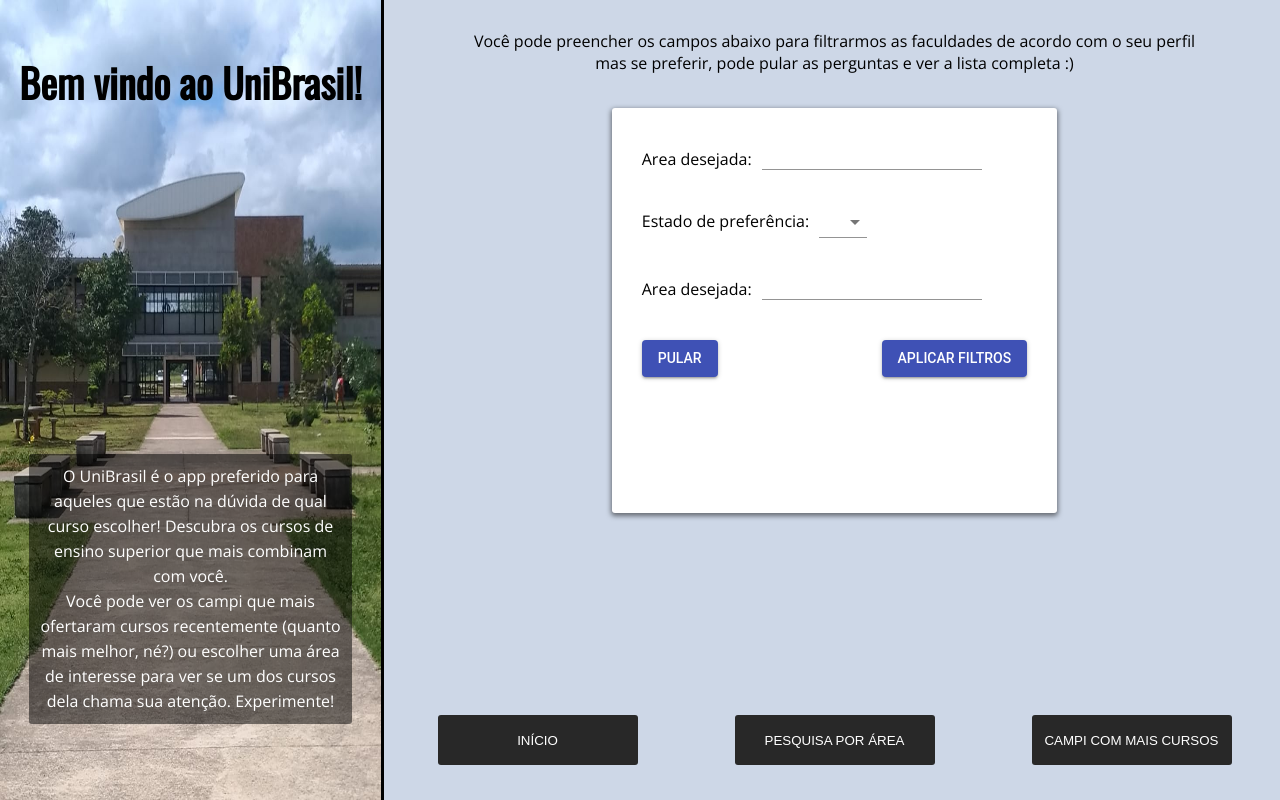
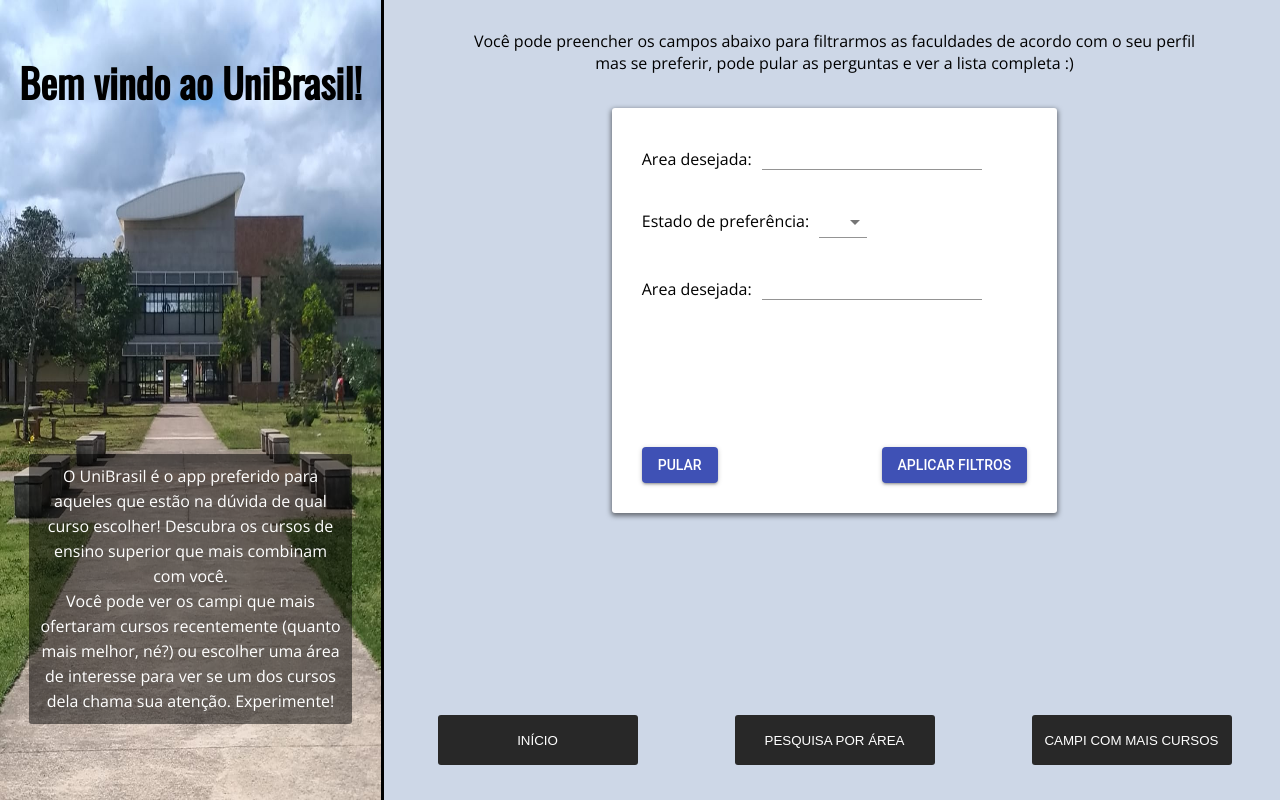
Before and after one commit to devNatron/integradoWEB, a React (Create React App) app in the folder app/: page / in a window 1280 px wide. Built offline with nearby package versions, Linux system fonts and the light colour scheme.

Commit message:
ajustada a posicao dos botoes no filtro

```diff
--- a/app/src/components/Home/styles.css
+++ b/app/src/components/Home/styles.css
@@ -30,6 +30,7 @@ main{
 }
 
 .form-wrapper form {
+    position: relative;
     display: flex;
     flex-direction: column;
     align-items: left;
@@ -50,7 +51,10 @@ main{
 }
 
 #botoes {
-    margin-top: 10px;
+    width: 100%;
+    margin: 0;
+    bottom: 0;
+    position: absolute;
     display: flex;
     align-items: center;
     justify-content: space-between;
```
Also changed, not shown: 1 other file (tests, documents, lock files or other folders).
